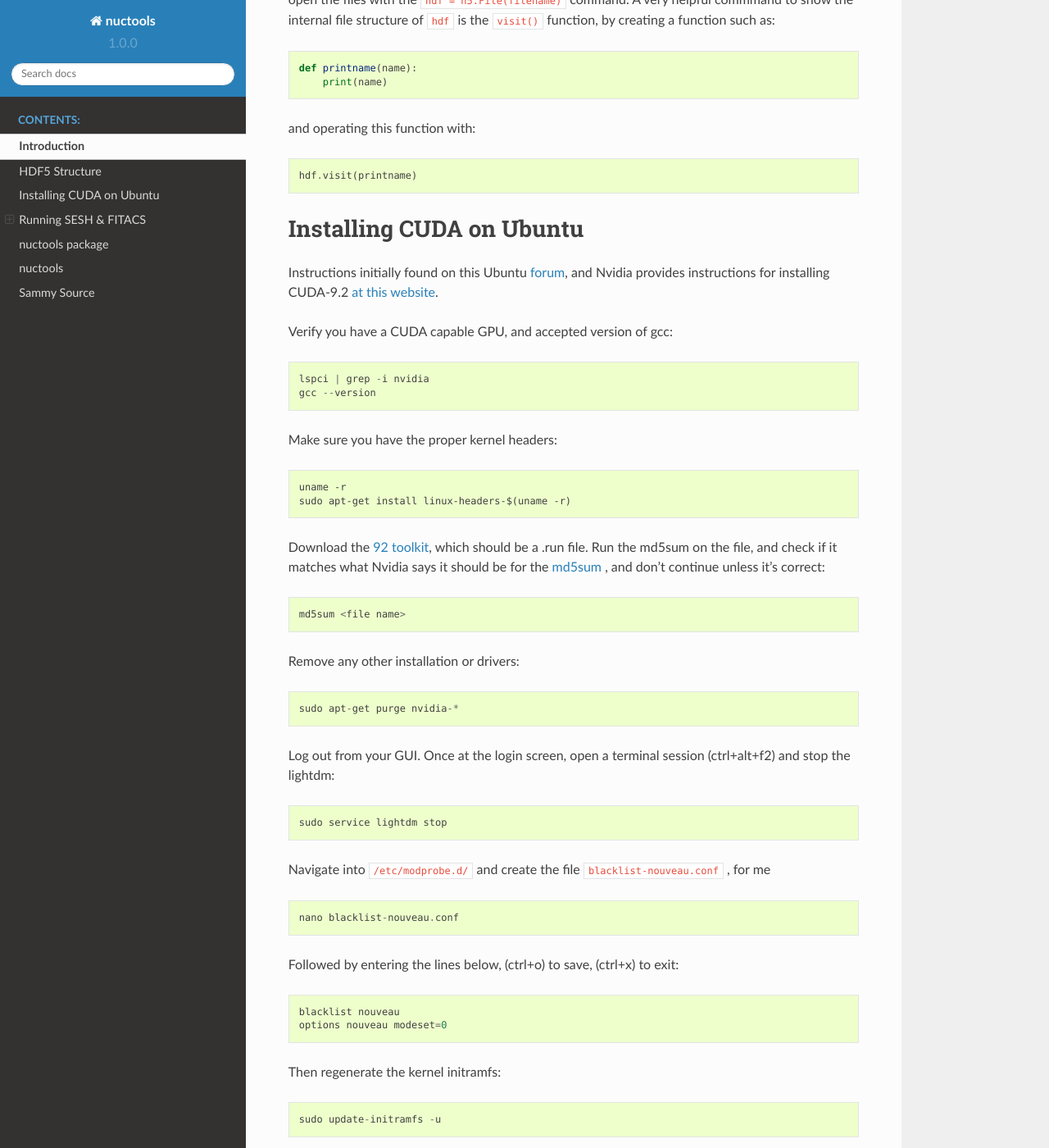
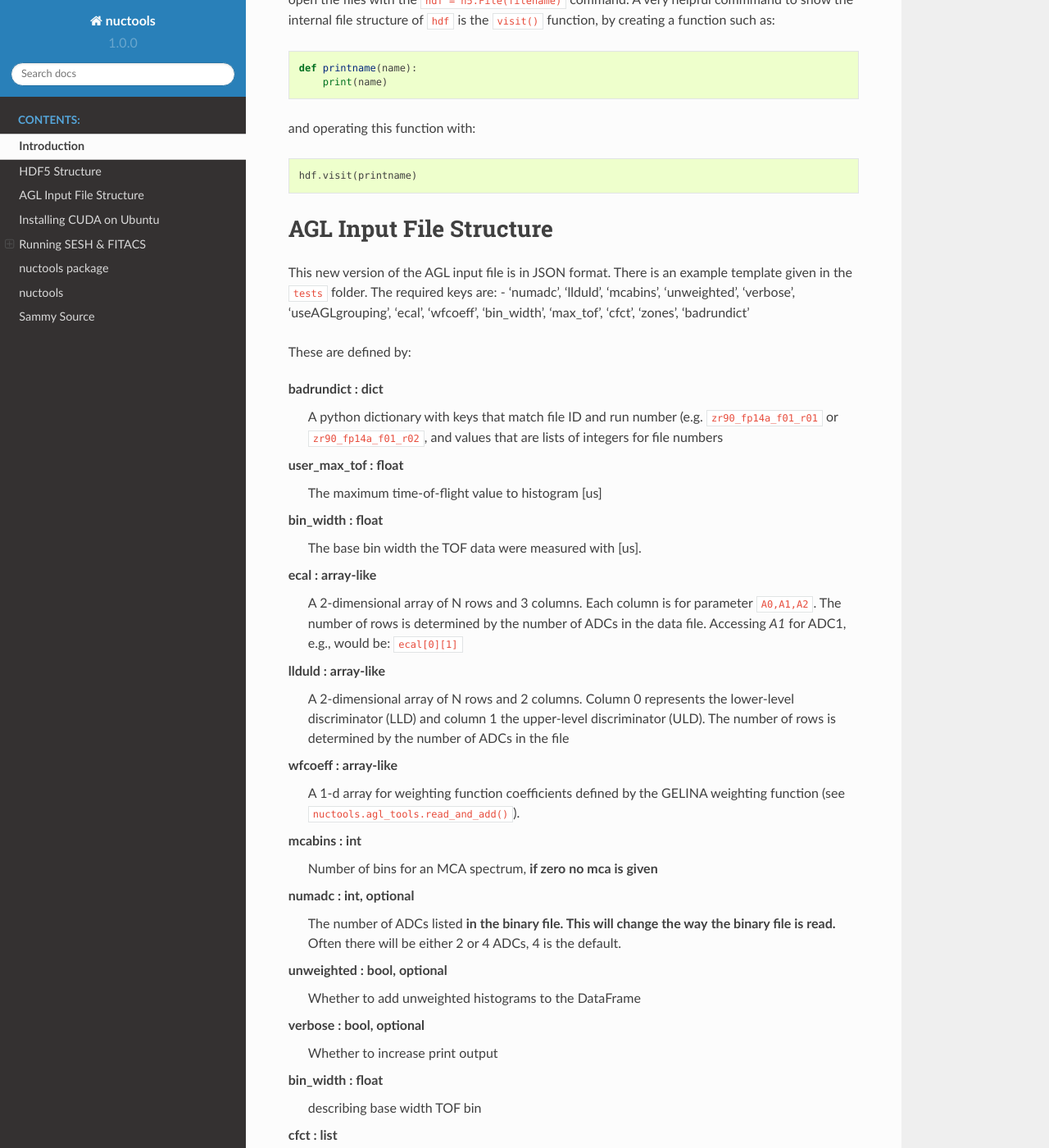
Before and after one commit to brownjm1968/nuctools, a Sphinx documentation site: the page built from docs/manual.rst, in a window 1280 px wide and 1400 px high, scrolled down 595 px. Shown: the whole window at 82% size. Built offline with Sphinx 7.4.7 and the Read the Docs theme 2.0.0, drawn with Linux system fonts in a browser that asks for light colours; formulas are drawn with MathJax 3; some of the changed text lies outside the part shown.

Commit message:
update agl_tools to use a JSON file for input

```diff
--- a/docs/manual.rst
+++ b/docs/manual.rst
@@ -34,6 +34,57 @@ command. A very helpful commmand to show the internal file structure of
 and operating this function with::
 
     hdf.visit(printname)
+
+========================
+AGL Input File Structure
+========================
+This new version of the AGL input file is in JSON format. There is an example template given in the ``tests`` folder. The required keys are:
+- 'numadc', 'llduld', 'mcabins', 'unweighted', 'verbose', 'useAGLgrouping', 'ecal', 'wfcoeff', 'bin_width', 'max_tof', 'cfct', 'zones', 'badrundict'
+
+These are defined by:
+
+badrundict : dict
+    A python dictionary with keys that match file ID and run number (e.g.
+    ``zr90_fp14a_f01_r01`` or ``zr90_fp14a_f01_r02``, and values that are lists
+    of integers for file numbers
+user_max_tof : float
+    The maximum time-of-flight value to histogram [us]
+bin_width : float
+    The base bin width the TOF data were measured with [us].
+ecal : array-like
+    A 2-dimensional array of N rows and 3 columns. Each column is for
+    parameter ``A0,A1,A2``. The number of rows is determined by the number of
+    ADCs in the data file. Accessing `A1` for ADC1, e.g., would be:
+    ``ecal[0][1]``
+llduld : array-like
+    A 2-dimensional array of N rows and 2 columns. Column 0 represents the
+    lower-level discriminator (LLD) and column 1 the upper-level discriminator
+    (ULD). The number of rows is determined by the number of ADCs in the file
+wfcoeff : array-like
+    A 1-d array for weighting function coefficients defined by the GELINA
+    weighting function (see ``nuctools.agl_tools.read_and_add()``).
+mcabins : int
+    Number of bins for an MCA spectrum, **if zero no mca is given**
+numadc : int, optional
+    The number of ADCs listed **in the binary file. This will change the way**
+    **the binary file is read.** Often there will be either 2 or 4 ADCs, 4 is
+    the default.
+unweighted : bool, optional
+    Whether to add unweighted histograms to the DataFrame
+verbose : bool, optional
+    Whether to increase print output
+bin_width : float
+    describing base width TOF bin
+cfct : list
+    list of bin-grouping factors
+zones : list
+    a list of zones as defined by AGL software
+
+AGL defines "zones" as 1024 bins, so zones of [2,2] with "cfct" of
+[1,2] means that 2048 bins have width 2^{1}*bin_width and the 2048 bins
+following the first set have width 2^{2}*bin_width. This is GELINA-style
+grouping language.
+
 
 =========================
 Installing CUDA on Ubuntu
--- a/nuctools/_version.py
+++ b/nuctools/_version.py
@@ -1 +1 @@
-__version__ = '0.0.7'
+__version__ = '1.0.0'
--- a/setup.py
+++ b/setup.py
@@ -13,5 +13,5 @@ setup(
     license='BSD 3-clause',
     long_description=open('README.md').read(),
     install_requires=['numpy','pandas','scipy','h5py','pyyaml',
-                      'numba','matplotlib']
+                      'numba','matplotlib','pytest']
 )
```
Also changed, not shown: README.md (+10 -1 lines), docs/nuctools.rst (+8 -0 lines), 4 other files.
